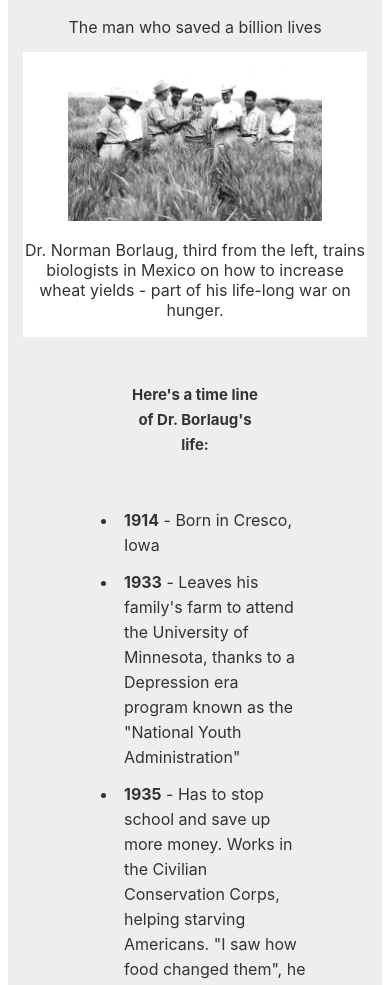
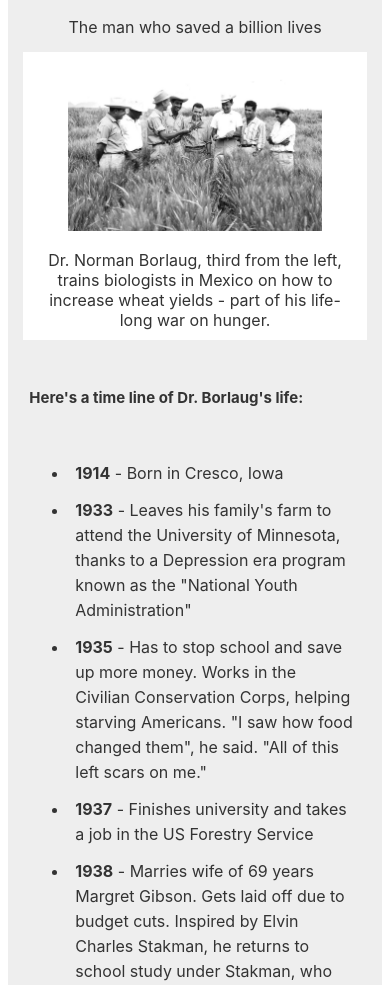
Before and after one commit to PurnashreeTusharGawade/tribute-page, a plain HTML site: page index.html in a window 390 px wide. Shown: the part 104-1089 px from the top of the page. Drawn offline with Linux system fonts and the light colour scheme.

Commit message:
Update styles.css

```diff
--- a/styles.css
+++ b/styles.css
@@ -66,11 +66,10 @@ li,
 
 #quote {
     margin-top: 4rem;
-    width: 40vw;
 }
 
 #conclusion {
-    font-size: 2rem;
+    font-size: 1.5rem;
     margin-top: 4rem;
 }
 
@@ -96,9 +95,10 @@ li,
 
 @media (max-width: 479px) {
 
-    #quote,
+
     #tribute-info {
-        width: 90vw;
+        width: 85vw;
+        padding-left: 0;
     }
 
     h1 {
@@ -107,17 +107,20 @@ li,
 
     h2 {
         font-size: 1.5rem;
+        text-align: left;
+        margin-left: 0;
     }
 
     #conclusion {
         font-size: 1.5rem;
     }
+
+    #img-div {
+        padding: 10px;
+    }
+
+    #quote {
+        width: 85vw;
+    }
+
 }
-
-@media(max-width:1440px) {
-
-    #quote,
-    #tribute-info {
-        width: 60vw;
-    }
-}
```
